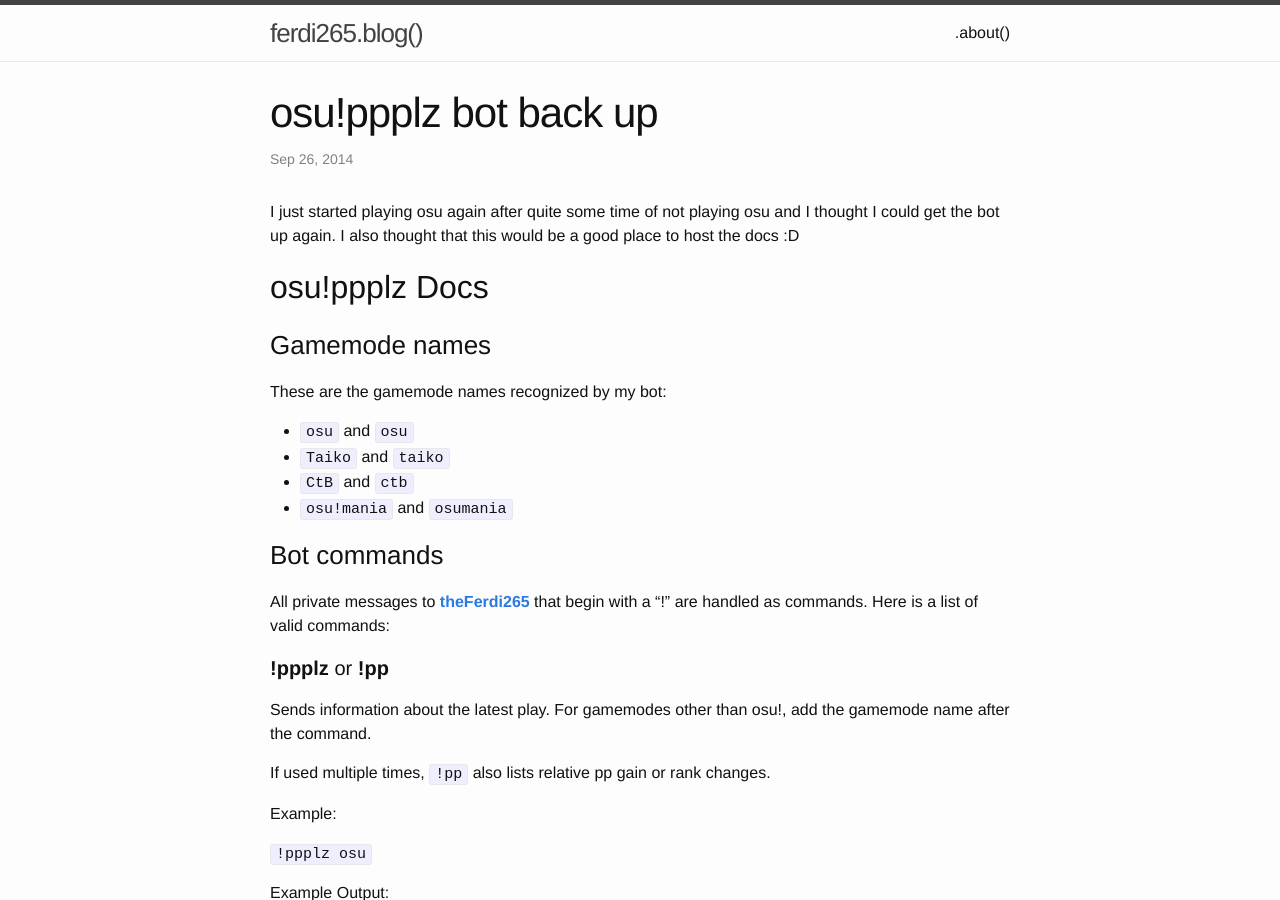
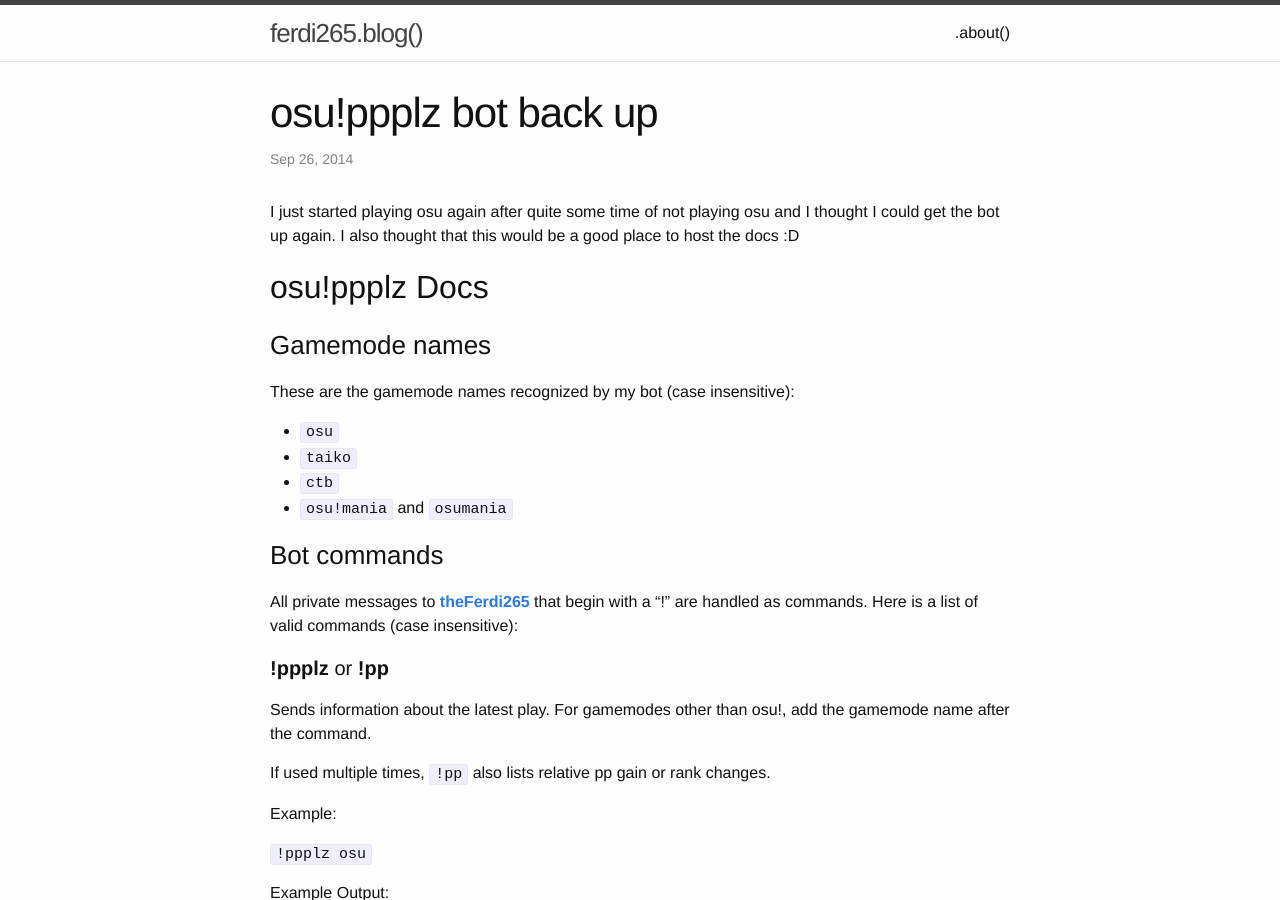
Before and after one commit to Ferdi265/ferdi265.github.io, a Jekyll site: the page built from _posts/2014-09-26-osu-ppplz-bot-back-up.md, in a window 1280 px wide and 900 px high. Built offline with Jekyll 4.4.1, drawn with Linux system fonts in a browser that asks for light colours; Markdown is read by kramdown in place of the engine named in the settings.

Commit message:
Add Case insensitivity to osu docs.

```diff
--- a/_posts/2014-09-26-osu-ppplz-bot-back-up.md
+++ b/_posts/2014-09-26-osu-ppplz-bot-back-up.md
@@ -12,16 +12,16 @@
 
 ### Gamemode names
 
-These are the gamemode names recognized by my bot:
+These are the gamemode names recognized by my bot (case insensitive):
 
-* `osu` and `osu`
-* `Taiko` and `taiko`
-* `CtB` and `ctb`
+* `osu`
+* `taiko`
+* `ctb`
 * `osu!mania` and `osumania`
 
 ### Bot commands
 
-All private messages to [**theFerdi265**](https://osu.ppy.sh/u/theFerdi265) that begin with a "!" are handled as commands. Here is a list of valid commands:
+All private messages to [**theFerdi265**](https://osu.ppy.sh/u/theFerdi265) that begin with a "!" are handled as commands. Here is a list of valid commands (case insensitive):
 
 #### **!ppplz** or **!pp**
 
```
